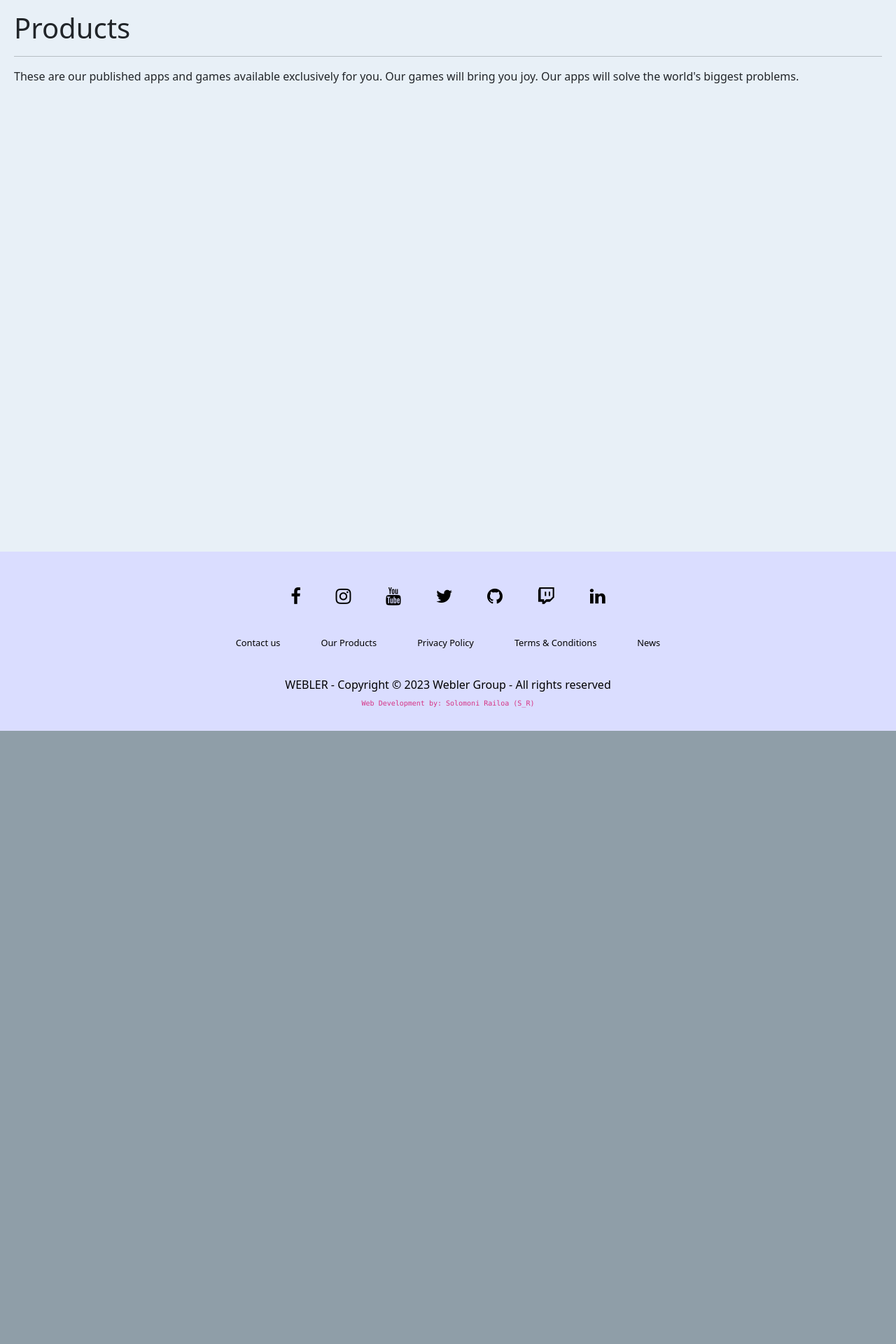
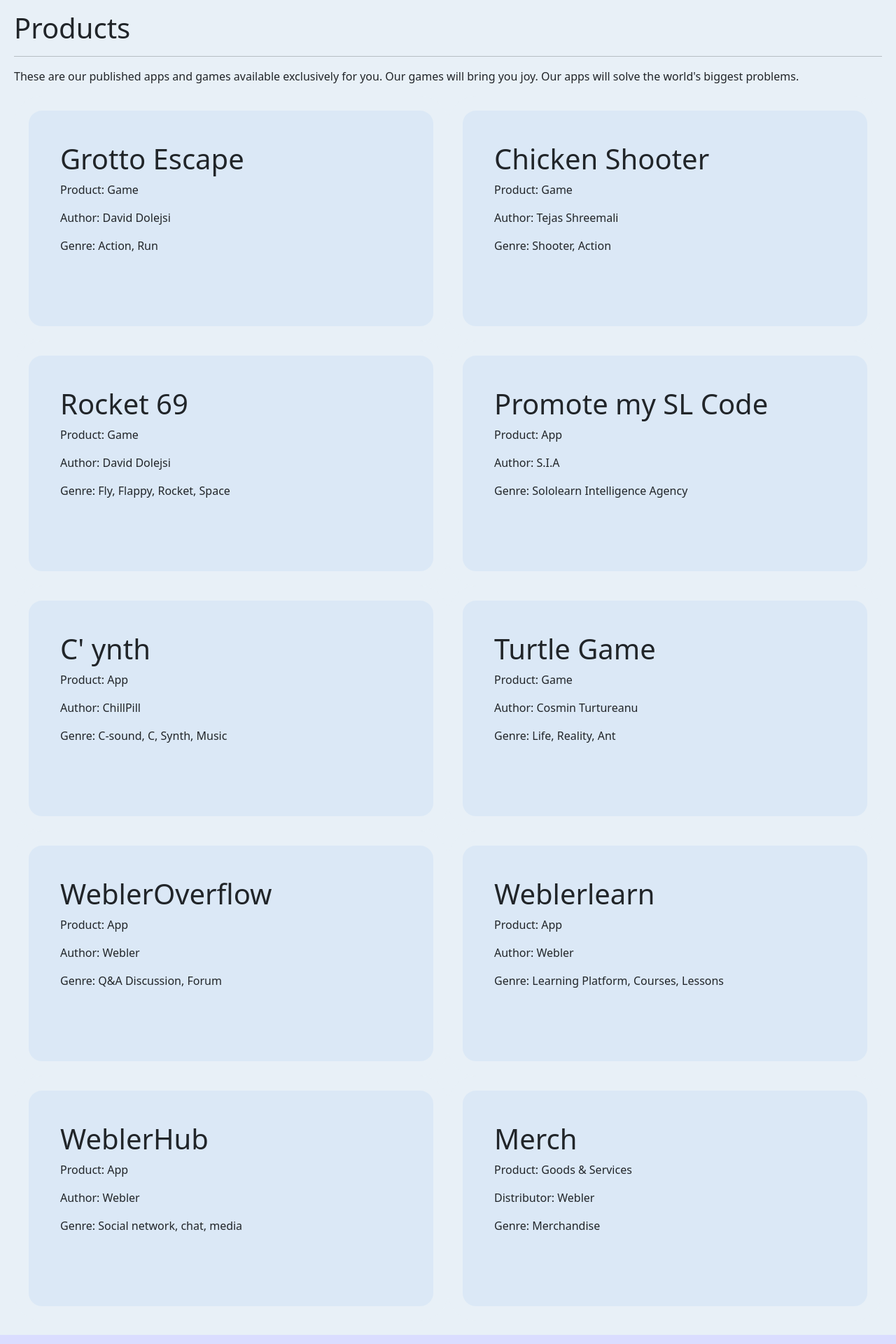
Before and after one commit to DonDejvo/webler-site-demo, a React (Vite) app: page /products in a window 1280 px wide. Shown: the part 80-2000 px from the top of the page at 70% size. Before the commit the page ends 1124 px from the top, so only its background shows below. Built offline with nearby package versions, Linux system fonts and the light colour scheme; no server answers.

Commit message:
Update Products.tsx

```diff
--- a/src/pages/Products.tsx
+++ b/src/pages/Products.tsx
@@ -14,6 +14,71 @@ function Products() {
                 <h1>Products</h1>
                 <hr />
                 <p>These are our published apps and games available exclusively for you. Our games will bring you joy. Our apps will solve the world's biggest problems.</p>
+
+                {/* Responsive grid below, rowHome */}
+                <div className="rowHome">
+                    <div className="col-6">
+                        <h1>Grotto Escape</h1>
+                        <p>Product: Game</p>
+                        <p>Author: David Dolejsi</p>
+                        <p>Genre: Action, Run</p>
+                    </div>
+                    <div className="col-6">
+                        <h1>Chicken Shooter</h1>
+                        <p>Product: Game</p>
+                        <p>Author: Tejas Shreemali</p>
+                        <p>Genre: Shooter, Action</p>
+                    </div>
+                    <div className="col-6">
+                        <h1>Rocket 69</h1>
+                        <p>Product: Game</p>
+                        <p>Author: David Dolejsi</p>
+                        <p>Genre: Fly, Flappy, Rocket, Space</p>
+                    </div>
+                    <div className="col-6">
+                        <h1>Promote my SL Code</h1>
+                        <p>Product: App</p>
+                        <p>Author: S.I.A</p>
+                        <p>Genre: Sololearn Intelligence Agency</p>
+                    </div>
+                    <div className="col-6">
+                        <h1>C' ynth</h1>
+                        <p>Product: App</p>
+                        <p>Author: ChillPill</p>
+                        <p>Genre: C-sound, C, Synth, Music</p>
+                    </div>
+                    <div className="col-6">
+                        <h1>Turtle Game</h1>
+                        <p>Product: Game</p>
+                        <p>Author: Cosmin Turtureanu</p>
+                        <p>Genre: Life, Reality, Ant</p>
+                    </div>
+                    <div className="col-6">
+                        <h1>WeblerOverflow</h1>
+                        <p>Product: App</p>
+                        <p>Author: Webler</p>
+                        <p>Genre: Q&A Discussion, Forum</p>
+                    </div>
+                    <div className="col-6">
+                        <h1>Weblerlearn</h1>
+                        <p>Product: App</p>
+                        <p>Author: Webler</p>
+                        <p>Genre: Learning Platform, Courses, Lessons</p>
+                    </div>
+                    <div className="col-6">
+                        <h1>WeblerHub</h1>
+                        <p>Product: App</p>
+                        <p>Author: Webler</p>
+                        <p>Genre: Social network, chat, media</p>
+                    </div>
+                    <div className="col-6">
+                        <h1>Merch</h1>
+                        <p>Product: Goods & Services</p>
+                        <p>Distributor: Webler</p>
+                        <p>Genre: Merchandise</p>
+                    </div>
+                </div>
+
             </main>
 
             {/* Footer */}
```
